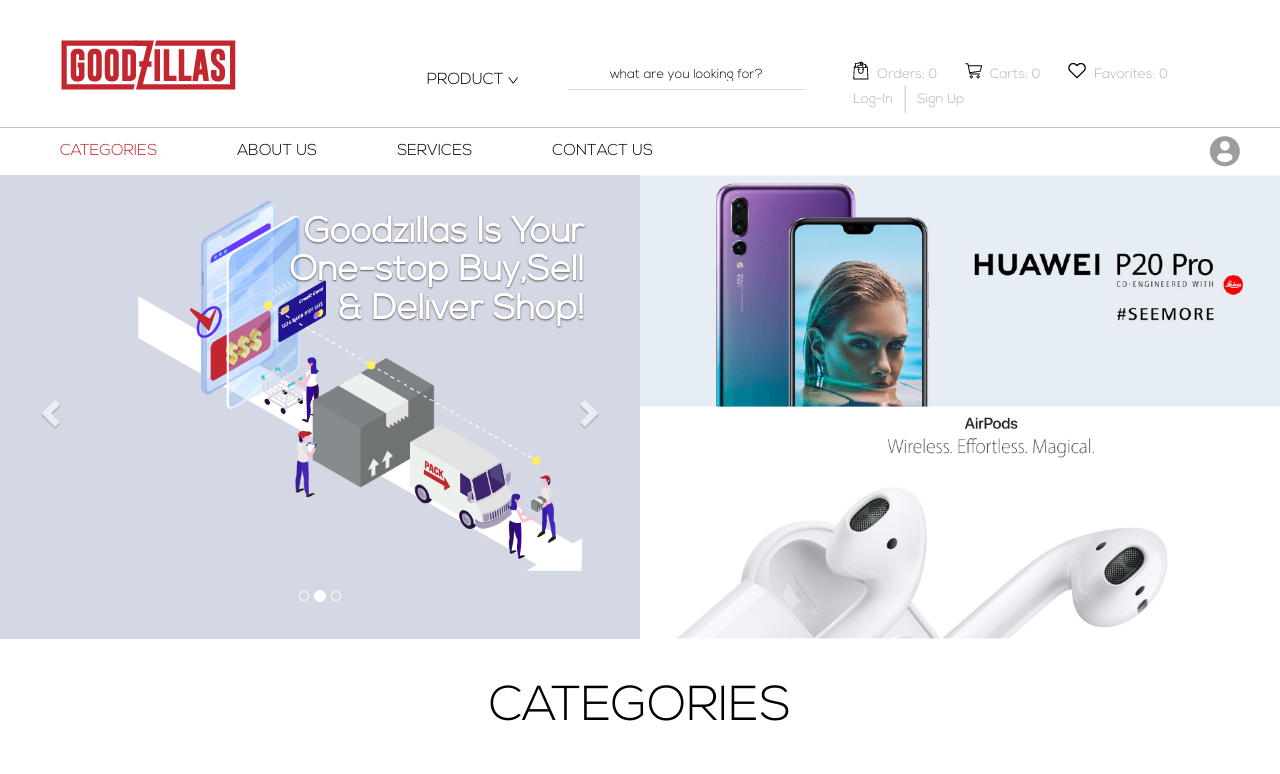
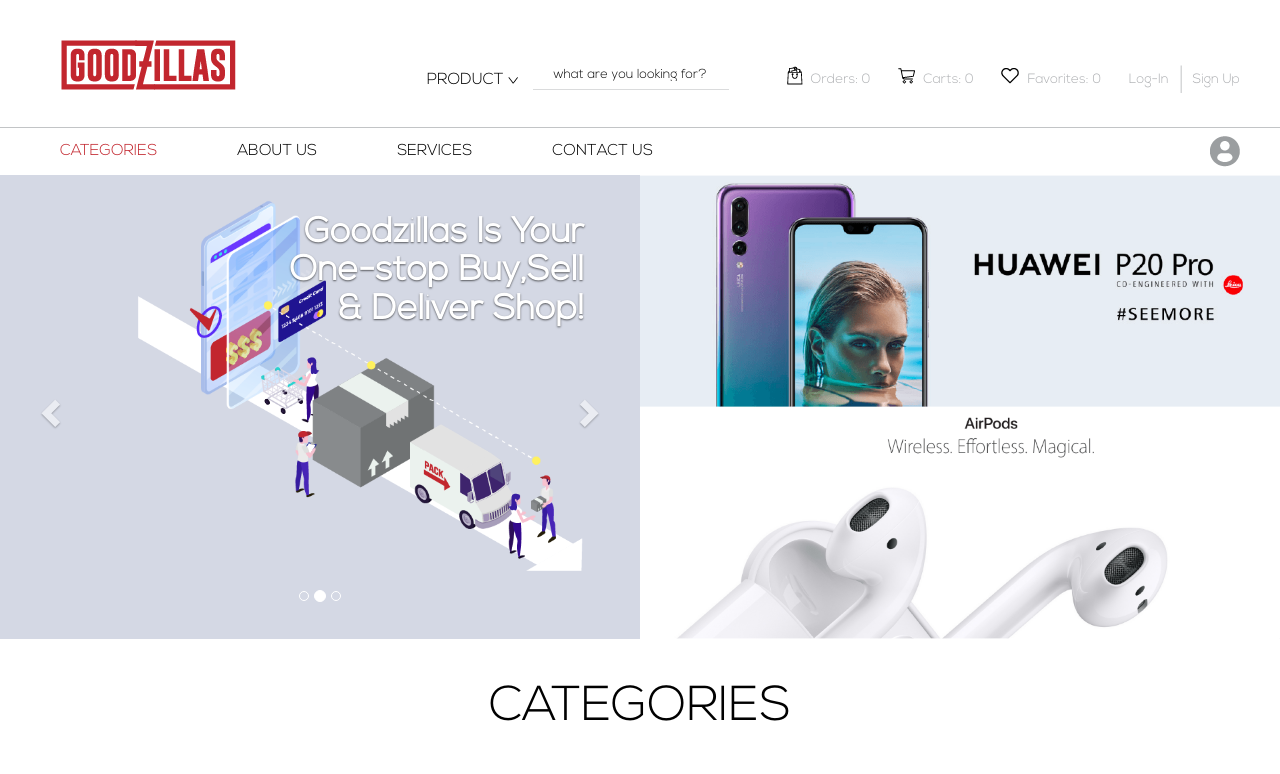
Before and after one commit to Mohamadkabalan/Goodzilla, a plain HTML site: page index.html in a window 1280 px wide. Shown: the top 774 px of the page. Drawn offline with nearby package versions, Linux system fonts and the light colour scheme.

Commit message:
menu fix single line to 1200

```diff
--- a/css/GOODZILLA.css
+++ b/css/GOODZILLA.css
@@ -190,7 +190,7 @@ body{
         padding-left:10px;
     }
     .product_search_container p {
-        font-size: 15px;
+        font-size: 13px;
     }
     .carousel-caption{
         width: 75%;
--- a/index.html
+++ b/index.html
@@ -38,7 +38,7 @@
                     <div class="hearder-container col-md-4 col-xs-6 xxs_width nopad">
                         <div class="logo-wrap"><a title="goodzilla_logo" href="index.html"><img src="images/goodzilla_logo.png" alt="goodzilla_logo" /></a></div>
                     </div>
-                    <div class="search-container col-md-4 col-xs-6 nopad xxs_width product_list">
+                    <div class="search-container col-lg-3 col-md-4 col-xs-6 nopad xxs_width product_list">
                         <div class="row no-margin">
                             <div class="product_search_container col-xs-4 nopad">
                                 <p>PRODUCT</p>
@@ -57,14 +57,14 @@
                             </div>
                             <div class="lookingFor_container col-xs-8 nopad">
                                 <div class="row no-margin">
-                                    <div class="col-xs-10 nopad">
+                                    <div class="col-lg-11 col-sm-10 col-xs-12 nopad">
                                         <input type="text" id="replacable_text" name="" value="" placeholder="what are you looking for?">
                                     </div>
                                 </div>
                             </div>
                         </div>
                     </div>
-                    <div class="login_container col-md-4 col-xs-12 nopad">
+                    <div class="login_container col-lg-5 col-md-4 col-xs-12 nopad">
                         <ul class="login_menu_list">
                             <li class="orders_list_element"><img src="images/orders_logo.png" alt="orders_logo" /><a href="#">Orders: <span>0</span></a></li>
                             <li class="carts_list_element"><img src="images/cart_logo.png" alt="cart_logo" /><a href="#">Carts: <span>0</span></a></li>
```
